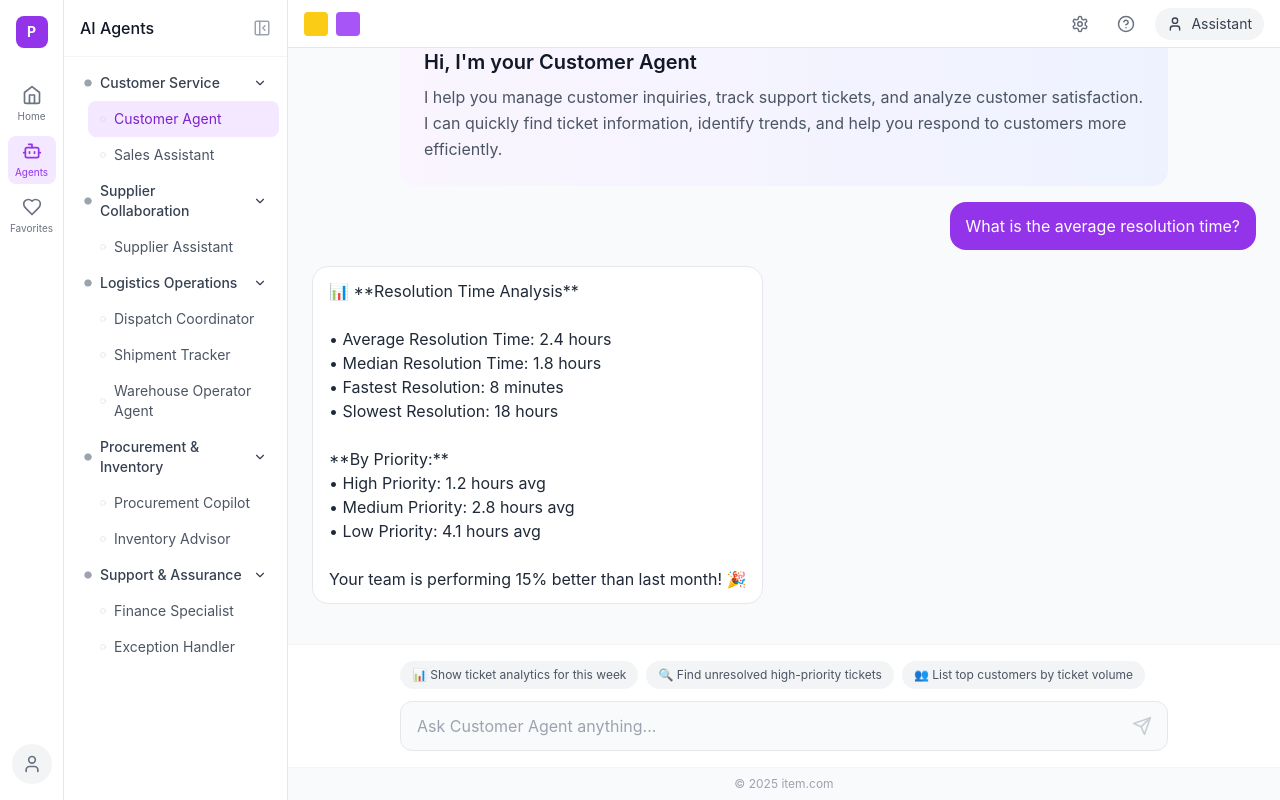
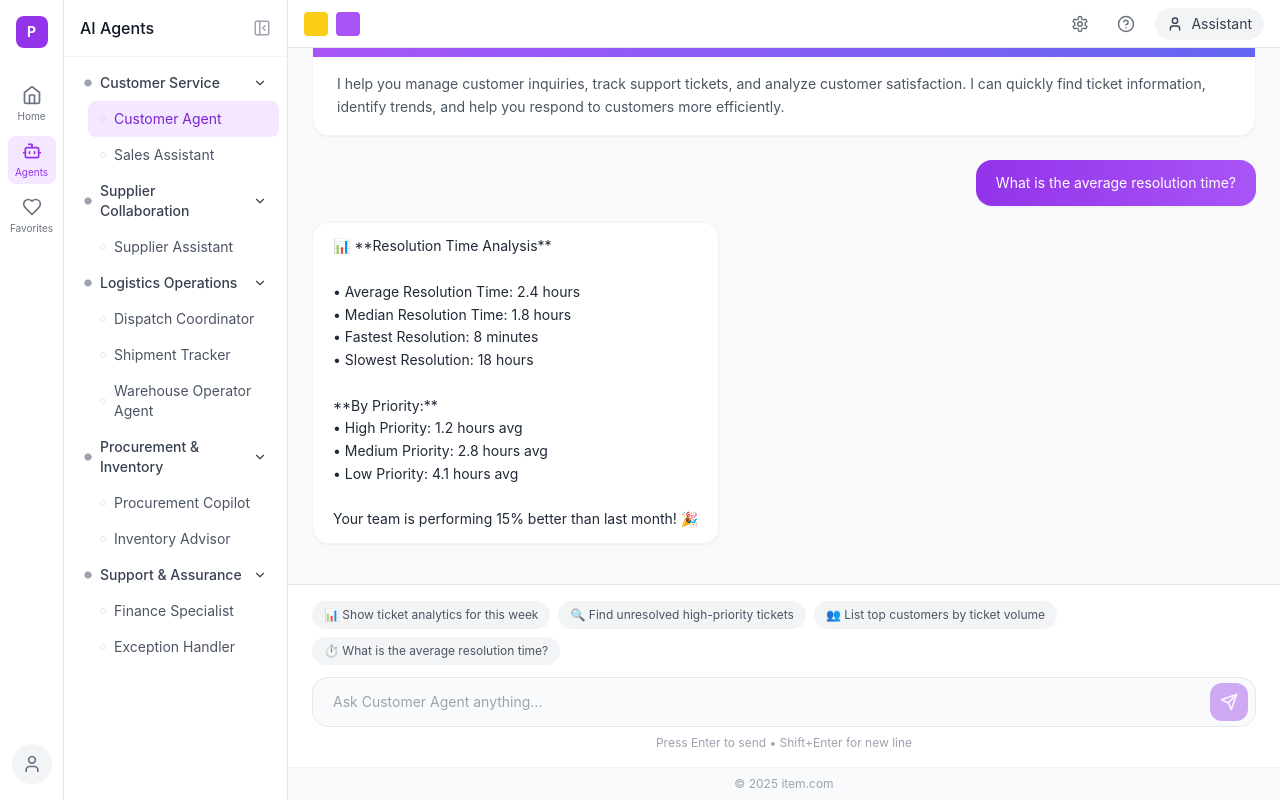
Before and after one commit to WYJade/Client-Portal-AI-Agent, a React (Vite) app: page /agents in a window 1280 px wide. Both pictures are taken after a click on the button "⏱️ What is the average resolution time?". Built offline with nearby package versions, Linux system fonts and the light colour scheme.

Commit message:
feat: improve layout, wider input field, better visual design

```diff
--- a/src/components/agent/AgentChatLayout.tsx
+++ b/src/components/agent/AgentChatLayout.tsx
@@ -40,7 +40,6 @@ const exportToCSV = (data: any[], filename: string) => {
     headers.join(','),
     ...data.map(row => headers.map(header => {
       const value = row[header]
-      // Handle values that might contain commas or quotes
       if (typeof value === 'string' && (value.includes(',') || value.includes('"'))) {
         return `"${value.replace(/"/g, '""')}"`
       }
@@ -77,7 +76,6 @@ const exportToXLS = (data: any[], filename: string) => {
   const workbook = XLSX.utils.book_new()
   XLSX.utils.book_append_sheet(workbook, worksheet, 'Data')
 
-  // Auto-size columns
   const headers = Object.keys(data[0])
   const colWidths = headers.map(header => {
     const maxLength = Math.max(
@@ -112,7 +110,7 @@ export default function AgentChatLayout({
   const exportMenuRef = useRef<HTMLDivElement>(null)
   const prevMessagesLengthRef = useRef(messages.length)
 
-  // Only scroll to bottom when a new message is added, not on page load
+  // Only scroll to bottom when a new message is added
   useEffect(() => {
     if (messages.length > prevMessagesLengthRef.current) {
       messagesEndRef.current?.scrollIntoView({ behavior: 'smooth' })
@@ -120,7 +118,7 @@ export default function AgentChatLayout({
     prevMessagesLengthRef.current = messages.length
   }, [messages])
 
-  // Reset scroll to top when switching agents (messages become empty)
+  // Reset scroll to top when switching agents
   useEffect(() => {
     if (messages.length === 0 && scrollContainerRef.current) {
       scrollContainerRef.current.scrollTop = 0
@@ -174,63 +172,69 @@ export default function AgentChatLayout({
   }
 
   return (
-    <div className="h-full flex">
-      {/* Main Chat Area */}
-      <div className={`flex-1 flex flex-col transition-all duration-300 ${chartPanel ? 'mr-0' : ''}`}>
-        {/* Scrollable Content Area - Stats, Welcome, Quick Actions, Messages all scroll together */}
+    <div className="h-full flex bg-gray-50/50">
+      {/* Main Content Area */}
+      <div className={`flex-1 flex flex-col min-w-0 transition-all duration-300`}>
+        {/* Scrollable Content */}
         <div
           ref={scrollContainerRef}
           className="flex-1 overflow-y-auto"
-          style={{ scrollbarWidth: 'thin', scrollbarColor: 'rgba(0,0,0,0.1) transparent' }}
+          style={{ scrollbarWidth: 'thin', scrollbarColor: 'rgba(0,0,0,0.08) transparent' }}
         >
-          {/* Stats Panel */}
-          <div className="p-6 border-b border-gray-100">
+          {/* Stats Panel - Full width with subtle background */}
+          <div className="bg-white border-b border-gray-100">
+            <div className="px-6 py-5">
               {statsPanel}
             </div>
+          </div>
 
-          {/* Chat Content */}
-          <div className="p-6 space-y-4">
-            {/* Welcome Message - always shown */}
-            <div className="max-w-3xl mx-auto">
-              <div className="bg-gradient-to-r from-purple-50 to-indigo-50 rounded-2xl p-6">
-                <h2 className="text-xl font-semibold text-gray-900 mb-2">
+          {/* Chat Content Area */}
+          <div className="px-6 py-6">
+            {/* Welcome Card */}
+            <div className="bg-white rounded-2xl shadow-sm border border-gray-100 overflow-hidden mb-6">
+              <div className="bg-gradient-to-r from-purple-500 to-indigo-500 px-6 py-4">
+                <h2 className="text-lg font-semibold text-white">
                   Hi, I'm your {agentName}
                 </h2>
-                <p className="text-gray-600 leading-relaxed">{welcomeMessage}</p>
+              </div>
+              <div className="px-6 py-4">
+                <p className="text-gray-600 leading-relaxed text-sm">{welcomeMessage}</p>
+              </div>
             </div>
 
-              {/* Quick Actions - only shown when no messages */}
+            {/* Quick Actions Grid - only shown when no messages */}
             {messages.length === 0 && (
-                <div className="grid grid-cols-2 gap-3 mt-6">
+              <div className="grid grid-cols-2 lg:grid-cols-3 gap-3 mb-6">
                 {quickActions.map((action, index) => (
                   <button
                     key={index}
                     onClick={() => onSendMessage(action.action)}
-                      className="p-4 text-left bg-white border border-gray-200 rounded-xl hover:border-purple-300 hover:shadow-sm transition-all group"
+                    className="p-4 text-left bg-white border border-gray-200 rounded-xl hover:border-purple-300 hover:bg-purple-50/50 hover:shadow-sm transition-all group"
                   >
-                      <span className="text-sm text-gray-700 group-hover:text-purple-700">
+                    <span className="text-sm text-gray-700 group-hover:text-purple-700 line-clamp-2">
                       {action.label}
                     </span>
                   </button>
                 ))}
               </div>
             )}
-            </div>
 
-            {/* Messages */}
+            {/* Messages Container */}
+            {messages.length > 0 && (
+              <div className="space-y-4">
                 {messages.map((message) => (
                   <div
                     key={message.id}
                     className={`flex ${message.type === 'user' ? 'justify-end' : 'justify-start'}`}
                   >
                     <div
-                  className={`max-w-2xl rounded-2xl px-4 py-3 ${
+                      className={`max-w-[85%] rounded-2xl px-5 py-3 shadow-sm ${
                         message.type === 'user'
-                      ? 'bg-purple-600 text-white'
-                      : 'bg-white border border-gray-200 text-gray-800'
+                          ? 'bg-gradient-to-r from-purple-600 to-purple-500 text-white'
+                          : 'bg-white border border-gray-100 text-gray-800'
                       }`}
                     >
-                  <div className="whitespace-pre-wrap">{message.content}</div>
+                      <div className="whitespace-pre-wrap text-sm leading-relaxed">{message.content}</div>
                       {message.chart && (
                         <div className="mt-4 p-4 bg-gray-50 rounded-xl">
                           {message.chart}
@@ -241,19 +245,20 @@ export default function AgentChatLayout({
                 ))}
                 <div ref={messagesEndRef} />
               </div>
+            )}
+          </div>
         </div>
 
-        {/* Input Area - Fixed at bottom */}
-        <div className="p-4 border-t border-gray-100 bg-white shrink-0">
-          <div className="max-w-3xl mx-auto">
+        {/* Input Area - Fixed at bottom, full width */}
+        <div className="bg-white border-t border-gray-200 px-6 py-4 shrink-0">
           {/* Quick Action Pills - shown when there are messages */}
           {messages.length > 0 && (
             <div className="flex flex-wrap gap-2 mb-3">
-                {quickActions.slice(0, 3).map((action, index) => (
+              {quickActions.slice(0, 4).map((action, index) => (
                 <button
                   key={index}
                   onClick={() => onSendMessage(action.action)}
-                    className="px-3 py-1.5 text-xs text-gray-600 bg-gray-100 rounded-full hover:bg-gray-200 transition-colors"
+                  className="px-3 py-1.5 text-xs text-gray-600 bg-gray-100 rounded-full hover:bg-purple-100 hover:text-purple-700 transition-colors"
                 >
                   {action.label}
                 </button>
@@ -261,6 +266,7 @@ export default function AgentChatLayout({
             </div>
           )}
 
+          {/* Input Field - Full width */}
           <div className="relative flex items-center">
             <input
               type="text"
@@ -268,61 +274,62 @@ export default function AgentChatLayout({
               onChange={(e) => setInputValue(e.target.value)}
               onKeyDown={handleKeyDown}
               placeholder={`Ask ${agentName} anything...`}
-                className="w-full px-4 py-3 pr-12 bg-gray-50 border border-gray-200 rounded-xl focus:outline-none focus:ring-2 focus:ring-purple-500 focus:border-transparent transition-all"
+              className="w-full px-5 py-3.5 pr-14 bg-gray-50 border border-gray-200 rounded-2xl focus:outline-none focus:ring-2 focus:ring-purple-500 focus:border-transparent focus:bg-white transition-all text-sm"
             />
             <button
               onClick={handleSend}
               disabled={!inputValue.trim()}
-                className="absolute right-2 p-2 text-gray-400 hover:text-purple-600 disabled:opacity-50 disabled:hover:text-gray-400 transition-colors"
+              className="absolute right-2 p-2.5 bg-purple-600 text-white rounded-xl hover:bg-purple-700 disabled:opacity-40 disabled:hover:bg-purple-600 transition-all"
             >
-                <Send size={20} />
+              <Send size={18} />
             </button>
           </div>
-          </div>
+          <p className="text-xs text-gray-400 mt-2 text-center">Press Enter to send • Shift+Enter for new line</p>
         </div>
       </div>
 
       {/* Chart Panel */}
       {chartPanel && (
         <div
-          className={`border-l border-gray-200 bg-white flex flex-col transition-all duration-300 ${
-            isChartExpanded ? 'w-[600px]' : 'w-[400px]'
+          className={`border-l border-gray-200 bg-white flex flex-col transition-all duration-300 shrink-0 ${
+            isChartExpanded ? 'w-[550px]' : 'w-[380px]'
           }`}
         >
-          <div className="p-4 border-b border-gray-100 flex items-center justify-between shrink-0">
-            <h3 className="font-medium text-gray-900">Visualization</h3>
-            <div className="flex items-center gap-2">
+          {/* Chart Header */}
+          <div className="px-5 py-4 border-b border-gray-100 flex items-center justify-between shrink-0 bg-gray-50/50">
+            <h3 className="font-semibold text-gray-900">Visualization</h3>
+            <div className="flex items-center gap-1">
               {/* Export Dropdown */}
               {chartData && chartData.length > 0 && (
                 <div className="relative" ref={exportMenuRef}>
                   <button
                     onClick={() => setShowExportMenu(!showExportMenu)}
-                    className="p-1.5 text-gray-400 hover:text-gray-600 hover:bg-gray-100 rounded transition-colors"
+                    className="p-2 text-gray-500 hover:text-gray-700 hover:bg-gray-100 rounded-lg transition-colors"
                     title="Export Data"
                   >
-                    <Download size={16} />
+                    <Download size={18} />
                   </button>
                   {showExportMenu && (
-                    <div className="absolute right-0 top-full mt-1 bg-white border border-gray-200 rounded-lg shadow-lg py-1 z-10 min-w-[160px]">
+                    <div className="absolute right-0 top-full mt-1 bg-white border border-gray-200 rounded-xl shadow-lg py-2 z-10 min-w-[170px]">
                       <button
                         onClick={handleExportXLS}
-                        className="w-full px-3 py-2 text-left text-sm text-gray-700 hover:bg-gray-50 flex items-center gap-2"
+                        className="w-full px-4 py-2.5 text-left text-sm text-gray-700 hover:bg-gray-50 flex items-center gap-3"
                       >
-                        <FileSpreadsheet size={14} className="text-green-600" />
+                        <FileSpreadsheet size={16} className="text-green-600" />
                         Export as Excel
                       </button>
                       <button
                         onClick={handleExportCSV}
-                        className="w-full px-3 py-2 text-left text-sm text-gray-700 hover:bg-gray-50 flex items-center gap-2"
+                        className="w-full px-4 py-2.5 text-left text-sm text-gray-700 hover:bg-gray-50 flex items-center gap-3"
                       >
-                        <FileText size={14} className="text-blue-600" />
+                        <FileText size={16} className="text-blue-600" />
                         Export as CSV
                       </button>
                       <button
                         onClick={handleExportJSON}
-                        className="w-full px-3 py-2 text-left text-sm text-gray-700 hover:bg-gray-50 flex items-center gap-2"
+                        className="w-full px-4 py-2.5 text-left text-sm text-gray-700 hover:bg-gray-50 flex items-center gap-3"
                       >
-                        <FileJson size={14} className="text-orange-600" />
+                        <FileJson size={16} className="text-orange-600" />
                         Export as JSON
                       </button>
                     </div>
@@ -332,35 +339,40 @@ export default function AgentChatLayout({
               {onToggleChartExpand && (
                 <button
                   onClick={onToggleChartExpand}
-                  className="p-1.5 text-gray-400 hover:text-gray-600 hover:bg-gray-100 rounded transition-colors"
+                  className="p-2 text-gray-500 hover:text-gray-700 hover:bg-gray-100 rounded-lg transition-colors"
                   title={isChartExpanded ? 'Minimize' : 'Maximize'}
                 >
-                  {isChartExpanded ? <Minimize2 size={16} /> : <Maximize2 size={16} />}
+                  {isChartExpanded ? <Minimize2 size={18} /> : <Maximize2 size={18} />}
                 </button>
               )}
               {onCloseChart && (
                 <button
                   onClick={onCloseChart}
-                  className="p-1.5 text-gray-400 hover:text-gray-600 hover:bg-gray-100 rounded transition-colors"
+                  className="p-2 text-gray-500 hover:text-gray-700 hover:bg-gray-100 rounded-lg transition-colors"
                   title="Close"
                 >
-                  <X size={16} />
+                  <X size={18} />
                 </button>
               )}
             </div>
           </div>
-          <div className="flex-1 overflow-auto p-4">
+
+          {/* Chart Content */}
+          <div className="flex-1 overflow-auto p-5">
+            <div className="bg-gray-50/50 rounded-xl p-4 border border-gray-100">
               {chartPanel}
             </div>
-          {/* Quick Suggestions in Chart Panel */}
-          <div className="p-4 border-t border-gray-100 shrink-0">
-            <p className="text-xs text-gray-500 mb-2">Continue exploring:</p>
+          </div>
+
+          {/* Quick Suggestions */}
+          <div className="px-5 py-4 border-t border-gray-100 shrink-0 bg-gray-50/30">
+            <p className="text-xs font-medium text-gray-500 mb-3">Continue exploring</p>
             <div className="flex flex-wrap gap-2">
               {quickActions.slice(0, 3).map((action, index) => (
                 <button
                   key={index}
                   onClick={() => onSendMessage(action.action)}
-                  className="px-3 py-1.5 text-xs text-gray-600 bg-gray-50 border border-gray-200 rounded-full hover:bg-purple-50 hover:border-purple-200 hover:text-purple-700 transition-colors"
+                  className="px-3 py-2 text-xs text-gray-600 bg-white border border-gray-200 rounded-lg hover:bg-purple-50 hover:border-purple-200 hover:text-purple-700 transition-colors shadow-sm"
                 >
                   {action.label.replace(/^[^\s]+\s/, '')}
                 </button>
```
Lines whose indentation alone changed are shown as unchanged.
